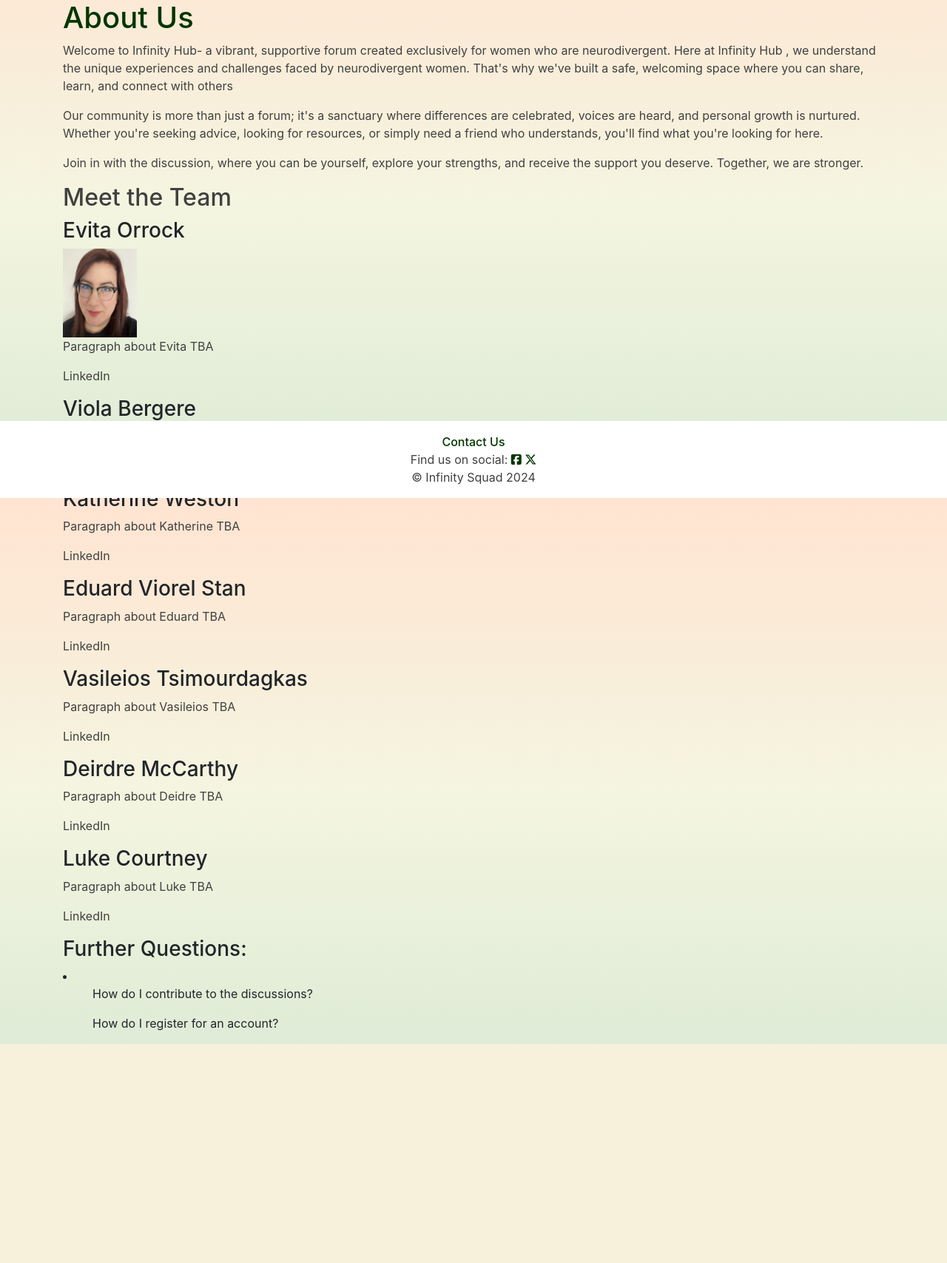
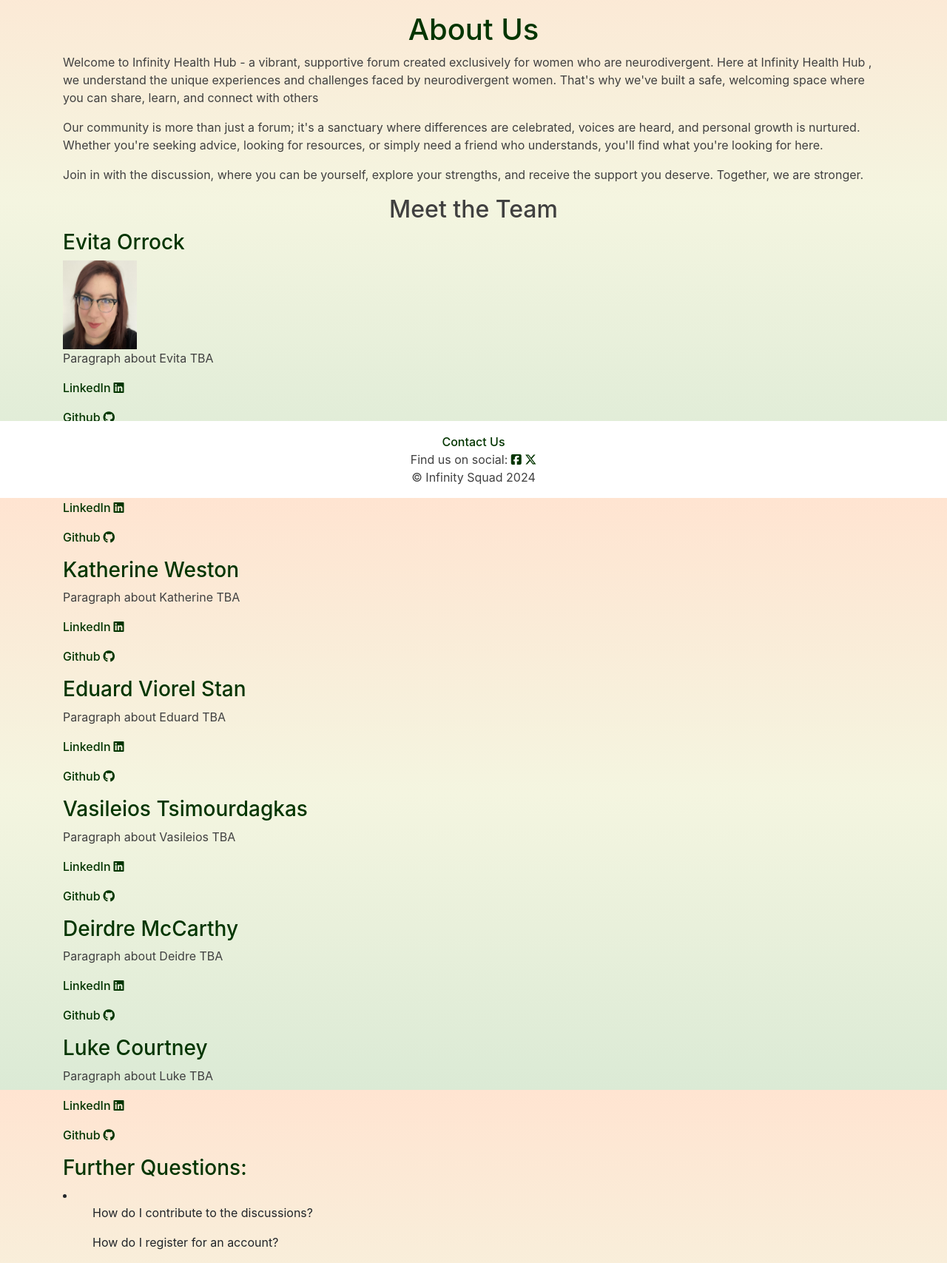
Before and after one commit to violaberg/infinity-health-hub, a Django app: page /about/ in a window 1280 px wide. Shown: the part 127-1834 px from the top of the page at 74% size. Before the commit the page ends 1538 px from the top, so only its background shows below. Run offline with Django 4.2, Linux system fonts and the light colour scheme; some libraries are stand-ins or nearby versions.

Commit message:
Add styling to about us page

```diff
--- a/home/templates/about.html
+++ b/home/templates/about.html
@@ -1,47 +1,54 @@
 {% extends "base.html" %}
 
 
-{% block title %}Contact{% endblock %}
+{% block title %}About Us{% endblock %}
 
 {% block content %}
 <!-- <main> -->
 
-<h1>About Us</h1>
-    <p>Welcome to Infinity Hub- a vibrant, supportive forum created exclusively for women who are neurodivergent. Here at Infinity Hub , we understand the unique experiences and challenges faced by neurodivergent women.
+<h1 class="text-center pt-3">About Us</h1>
+    <p>Welcome to Infinity Health Hub - a vibrant, supportive forum created exclusively for women who are neurodivergent. Here at Infinity Health Hub , we understand the unique experiences and challenges faced by neurodivergent women.
     That's why we've built a safe, welcoming space where you can share, learn, and connect with others</p>
     <p>Our community is more than just a forum; it's a sanctuary where differences are celebrated, voices are heard, and personal growth is nurtured. Whether you're seeking advice, looking for resources, or simply need a friend who understands, you'll find what you're looking for here.</p>
     <p>Join in with the discussion, where you can be yourself, explore your strengths, and receive the support you deserve. Together, we are stronger.</p>
 
-<h2>Meet the Team</h2>
+<h2 class="text-center">Meet the Team</h2>
 
 <h3>Evita Orrock</h3>
 <img src="static/images/evita.png" alt="Team member Evita" style="width:100px;height:120px;">
 <p> Paragraph about Evita TBA </p>
-    <p>LinkedIn</p>
+<p><a href="#" class="link">LinkedIn<i class="icon pl-1 fa-brands fa-linkedin"></i></a></p>
+<p><a href="#" class="link">Github<i class="icon pl-1 fa-brands fa-github"></i></a></p>
 
 <h3>Viola Bergere </h3>
 <p> Paragraph about Viola TBA </p>
-    <p>LinkedIn</p>
+<p><a href="#" class="link">LinkedIn<i class="icon pl-1 fa-brands fa-linkedin"></i></a></p>
+<p><a href="#" class="link">Github<i class="icon pl-1 fa-brands fa-github"></i></a></p>
 
 <h3>Katherine Weston</h3>
 <p> Paragraph about Katherine TBA </p>
-    <p>LinkedIn</p>
+<p><a href="#" class="link">LinkedIn<i class="icon pl-1 fa-brands fa-linkedin"></i></a></p>
+<p><a href="#" class="link">Github<i class="icon pl-1 fa-brands fa-github"></i></a></p>
 
 <h3>Eduard Viorel Stan</h3>
 <p> Paragraph about Eduard TBA </p>
-    <p>LinkedIn</p>
+<p><a href="#" class="link">LinkedIn<i class="icon pl-1 fa-brands fa-linkedin"></i></a></p>
+<p><a href="#" class="link">Github<i class="icon pl-1 fa-brands fa-github"></i></a></p>
 
 <h3>Vasileios Tsimourdagkas</h3>
 <p> Paragraph about Vasileios TBA </p>
-    <p>LinkedIn</p>
+<p><a href="#" class="link">LinkedIn<i class="icon pl-1 fa-brands fa-linkedin"></i></a></p>
+<p><a href="#" class="link">Github<i class="icon pl-1 fa-brands fa-github"></i></a></p>
 
 <h3>Deirdre McCarthy</h3>
 <p> Paragraph about Deidre TBA </p>
-    <p>LinkedIn</p>
+<p><a href="#" class="link">LinkedIn<i class="icon pl-1 fa-brands fa-linkedin"></i></a></p>
+<p><a href="#" class="link">Github<i class="icon pl-1 fa-brands fa-github"></i></a></p>
 
 <h3>Luke Courtney</h3>
 <p> Paragraph about Luke TBA </p>
-    <p>LinkedIn</p>
+<p><a href="#" class="link">LinkedIn<i class="icon pl-1 fa-brands fa-linkedin"></i></a></p>
+<p><a href="#" class="link">Github<i class="icon pl-1 fa-brands fa-github"></i></a></p>
 
 <h3>Further Questions:</h3>
 
--- a/static/css/style.css
+++ b/static/css/style.css
@@ -12,16 +12,12 @@ html {
     min-height: 100%;
 }
 
-h1 {
+h1, h3, h5 {
     color: var(--darkgreen);
 }
 
 h2, p {
     color: var(--gray);
-}
-
-h5 {
-    color: var(--darkgreen);
 }
 
 body {
```
